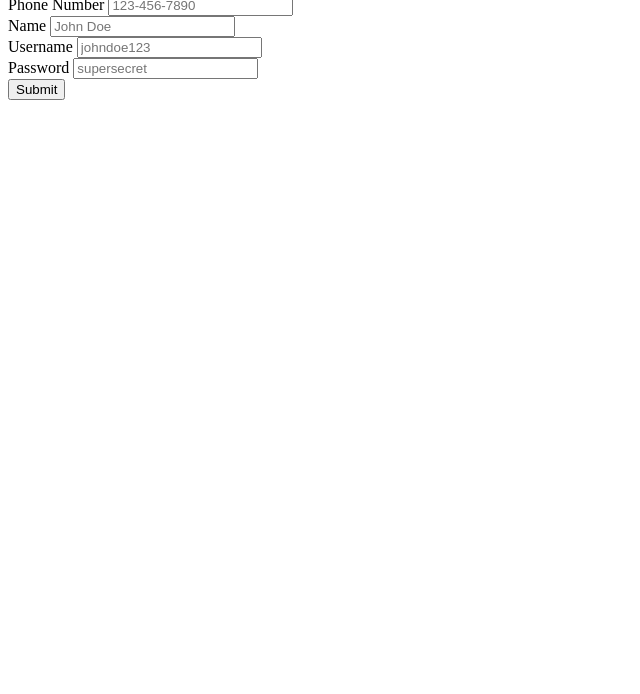
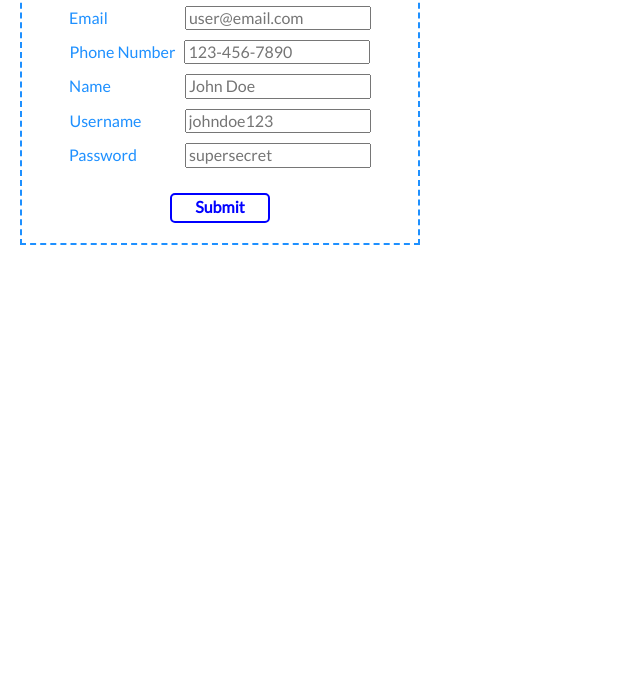
Before and after one commit to STLnick/app-login-registration, a website: page client/index.html in a window 1280 px wide. Shown: the part 106-800 px from the top of the page, without its empty margins (0-640 px from the left). Drawn offline with nearby package versions, Linux system fonts and the light colour scheme.

Commit message:
:lipstick: Update styling

```diff
--- a/client/index.html
+++ b/client/index.html
@@ -3,33 +3,72 @@
   <head>
     <meta charset="UTF-8" />
     <meta name="viewport" content="width=device-width, initial-scale=1.0" />
+    <!-- Google font: Lato -->
+    <link
+      href="https://fonts.googleapis.com/css2?family=Lato&display=swap"
+      rel="stylesheet"
+    />
+    <!-- modern-normalize -->
+    <link
+      rel="stylesheet"
+      href="https://cdnjs.cloudflare.com/ajax/libs/modern-normalize/0.6.0/modern-normalize.min.css"
+    />
+    <!-- Custom CSS file -->
+    <link rel="stylesheet" href="style.css" />
     <title>Registration Form</title>
   </head>
   <body>
-    <h1>Registration Form</h1>
-    <form>
-      <div>
-        <label for="email">Email</label>
-        <input type="email" id="email" placeholder="user@email.com" />
+    <div class="container">
+      <h1 class="title">Registration Form</h1>
+      <form class="regForm">
+        <div class="regField">
+          <label class="regLabel" for="email">Email</label>
+          <input
+            type="email"
+            class="regInput"
+            id="email"
+            placeholder="user@email.com"
+          />
         </div>
-      <div>
-        <label for="phone">Phone Number</label>
-        <input type="tel" id="phone" placeholder="123-456-7890" />
+        <div class="regField">
+          <label class="regLabel" for="phone">Phone Number</label>
+          <input
+            type="tel"
+            class="regInput"
+            id="phone"
+            placeholder="123-456-7890"
+          />
         </div>
-      <div>
-        <label for="name">Name</label>
-        <input type="text" id="name" placeholder="John Doe" />
+        <div class="regField">
+          <label class="regLabel" for="name">Name</label>
+          <input
+            type="text"
+            class="regInput"
+            id="name"
+            placeholder="John Doe"
+          />
         </div>
-      <div>
-        <label for="username">Username</label>
-        <input type="text" id="username" placeholder="johndoe123" />
+        <div class="regField">
+          <label class="regLabel" for="username">Username</label>
+          <input
+            type="text"
+            class="regInput"
+            id="username"
+            placeholder="johndoe123"
+          />
         </div>
-      <div>
-        <label for="password">Password</label>
-        <input type="password" id="password" placeholder="supersecret" />
+        <div class="regField">
+          <label class="regLabel" for="password">Password</label>
+          <input
+            type="password"
+            class="regInput"
+            id="password"
+            placeholder="supersecret"
+          />
         </div>
-      <button type="submit">Submit</button>
+        <button id="submitBtn" type="submit">Submit</button>
       </form>
+    </div>
     <!-- 'Connect' JS to this HTML file. -->
     <script src="./scripts.js"></script>
   </body>
--- a/client/style.css
+++ b/client/style.css
@@ -0,0 +1,58 @@
+body {
+  font-family: "Lato", sans-serif;
+}
+
+.container {
+  margin-top: 20px;
+  margin-left: 20px;
+  border: 2px dashed dodgerblue;
+  width: 400px;
+  padding: 10px;
+}
+
+.title {
+  color: darkblue;
+  margin-left: 60px;
+}
+
+#submitBtn {
+  color: blue;
+  background: white;
+  border: 2px solid blue;
+  border-radius: 5px;
+  font-weight: bold;
+  height: 30px;
+  width: 100px;
+  margin: 15px 0 10px 0;
+}
+
+.regField {
+  margin-bottom: 10px;
+}
+
+.regForm {
+  color: dodgerblue;
+  height: auto;
+  width: 100%;
+  text-align: center;
+}
+
+#email {
+  margin-left: 74px;
+}
+
+#phone {
+  margin-left: 6px;
+}
+
+#name {
+  margin-left: 71px;
+}
+
+#username {
+  margin-left: 40px;
+}
+
+#password {
+  margin-left: 45px;
+}
```
Lines whose indentation alone changed are shown as unchanged.
